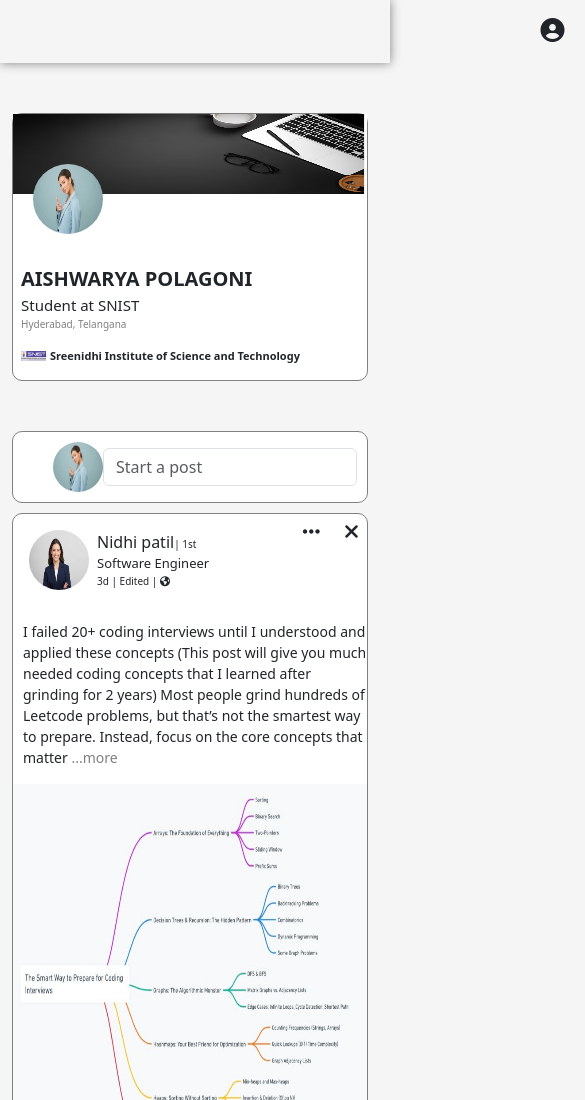
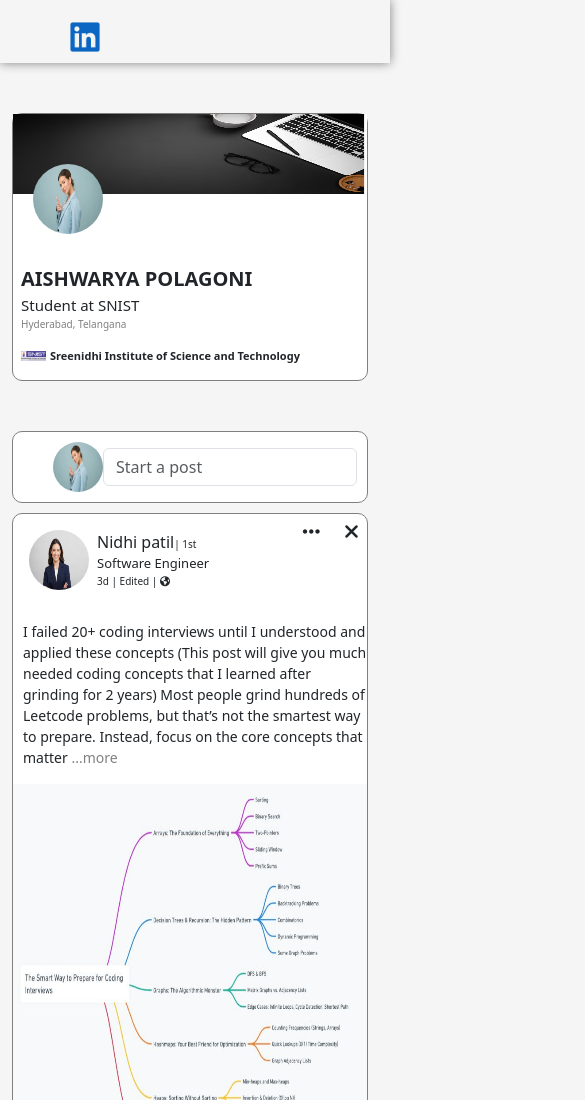
Before and after one commit to Aishwaryagoud27/Linkedin-clone, a plain HTML site: page index.html in a window 390 px wide. Shown: the top 1100 px of the page, 585 px wide, since content can reach past the window. Drawn offline with nearby package versions, Linux system fonts and the light colour scheme.

Commit message:
Update index.html

```diff
--- a/index.html
+++ b/index.html
@@ -33,7 +33,6 @@
             top: 0px;
 
 
-
         }
 
 
@@ -43,6 +42,8 @@
             }
             .left{
             margin-top: 20px;
+
+            padding: 10px;
         }
 
 
@@ -60,6 +61,7 @@
             font-size: 24px;
             column-gap: 40px;
             margin-bottom: 20px;
+
          }
          .rightend {
                 display: flex;
@@ -68,6 +70,8 @@
                 justify-content: space-evenly;
                 margin-top: 17px;
                 font-size: 14px;
+
+
          }
 
         .section-1 {
@@ -173,6 +177,7 @@
             margin-left: 30px;
            margin-top: 20px;
            padding: 10px;
+           margin-right: 10px;
 
 
         }
@@ -212,6 +217,12 @@
             margin-top: 50px;
 
         }
+        .news{
+        border-radius: 5px;
+        margin-bottom: 5px;
+
+      }
+
 
         .righttwo {
             width: 100%;
@@ -240,7 +251,20 @@
             border-color: grey;
             border-width: 4px;
         }
-        @media (max-width:1200px){
+        /* @media (max-width:1400px){
+            .left{
+                margin-left: 200px;
+            }
+            .right{
+                margin-left: 200px;
+            }
+            .rightend{
+                margin-left: 200px;
+            }
+
+
+        } */
+        @media (max-width:1400px){
             .right-1{
                 display: none;
             }
@@ -250,11 +274,19 @@
             .rightend{
                 display: none;
             }
-            .nav{
+
+            .lefttwo{
                 display: none;
             }
-            .lefttwo{
+            .navitem{
                 display: none;
+            }
+            .left{
+                font-size: auto;
+                align-items: center;
+                justify-content: center;
+
+                margin-left: 400px;
             }
         }
         @media(max-width:992px){
@@ -288,7 +320,7 @@
             .logo{
                 align-items: center;
                 justify-content: center;
-                margin-left: 70px;
+                margin-left: 30px;
 
             }
             .lefttwo{
@@ -296,6 +328,7 @@
             }
             .left{
                 align-items: center;
+                margin-left: 400px;
             }
 
         }
@@ -336,7 +369,7 @@
             </div>
             <div
                 class="d-flex flex-column justify-content-center align-items-center border-end px-4 border-3 border-secondary ">
-                <i class="fa-solid fa-circle-user"></i>
+                <i class="fa-solid fa-circle-user navitem"></i>
 
             </div>
         </div>
```
